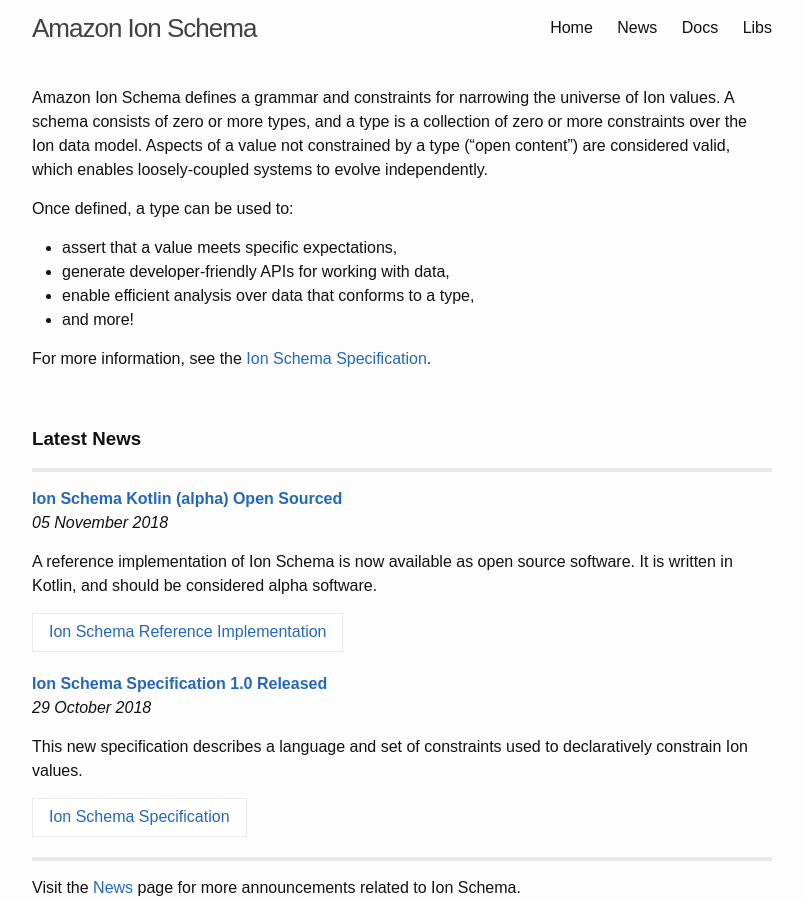
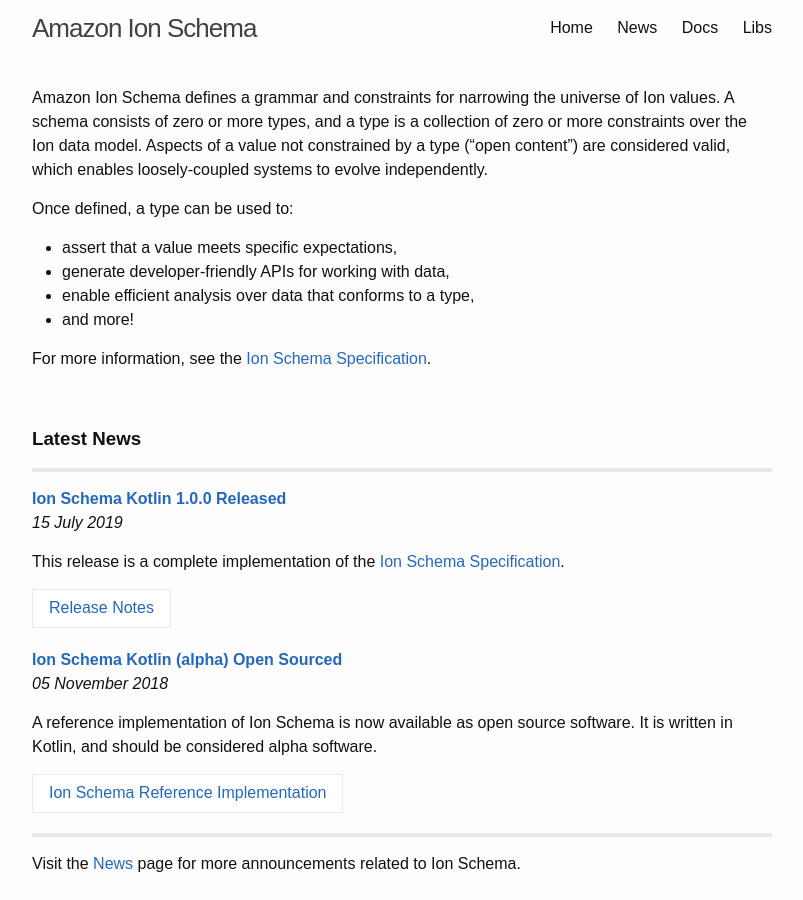
Before and after one commit to amazon-ion/ion-schema, a Jekyll site: the page built from index.md, in a window 1280 px wide and 900 px high. Shown: the whole window, without its empty margins (238-1041 px from the left). Built offline with Jekyll 4.4.1, drawn with Linux system fonts in a browser that asks for light colours.

Commit message:
adds news item for ion-schema-kotlin 1.0.0 release and updates library reference (#11)

```diff
--- /dev/null
+++ b/_posts/2019-07-15-ion-schema-kotlin-1_0_0-released.md
@@ -0,0 +1,9 @@
+---
+layout: news_item
+title: "Ion Schema Kotlin 1.0.0 Released"
+date: 2019-07-15
+categories: news
+---
+This release is a complete implementation of the [Ion Schema Specification](https://amzn.github.io/ion-schema/docs/spec.html).
+
+| [Release Notes](https://github.com/amzn/ion-schema-kotlin/releases/tag/v1.0.0) |
--- a/libs.md
+++ b/libs.md
@@ -6,4 +6,4 @@ title: Libraries
 
 | Name | Latest Version | Repository |
 |------|----------------|------|
-| ion-schema-kotlin | [alpha-0.5](https://github.com/amzn/ion-schema-kotlin/tree/alpha-0.5) (October 26, 2018) | [Link](https://github.com/amzn/ion-schema-kotlin) |
+| ion-schema-kotlin | [1.0.0](https://github.com/amzn/ion-schema-kotlin/releases/tag/v1.0.0) (July 15, 2019) | [Link](https://github.com/amzn/ion-schema-kotlin) |
```
